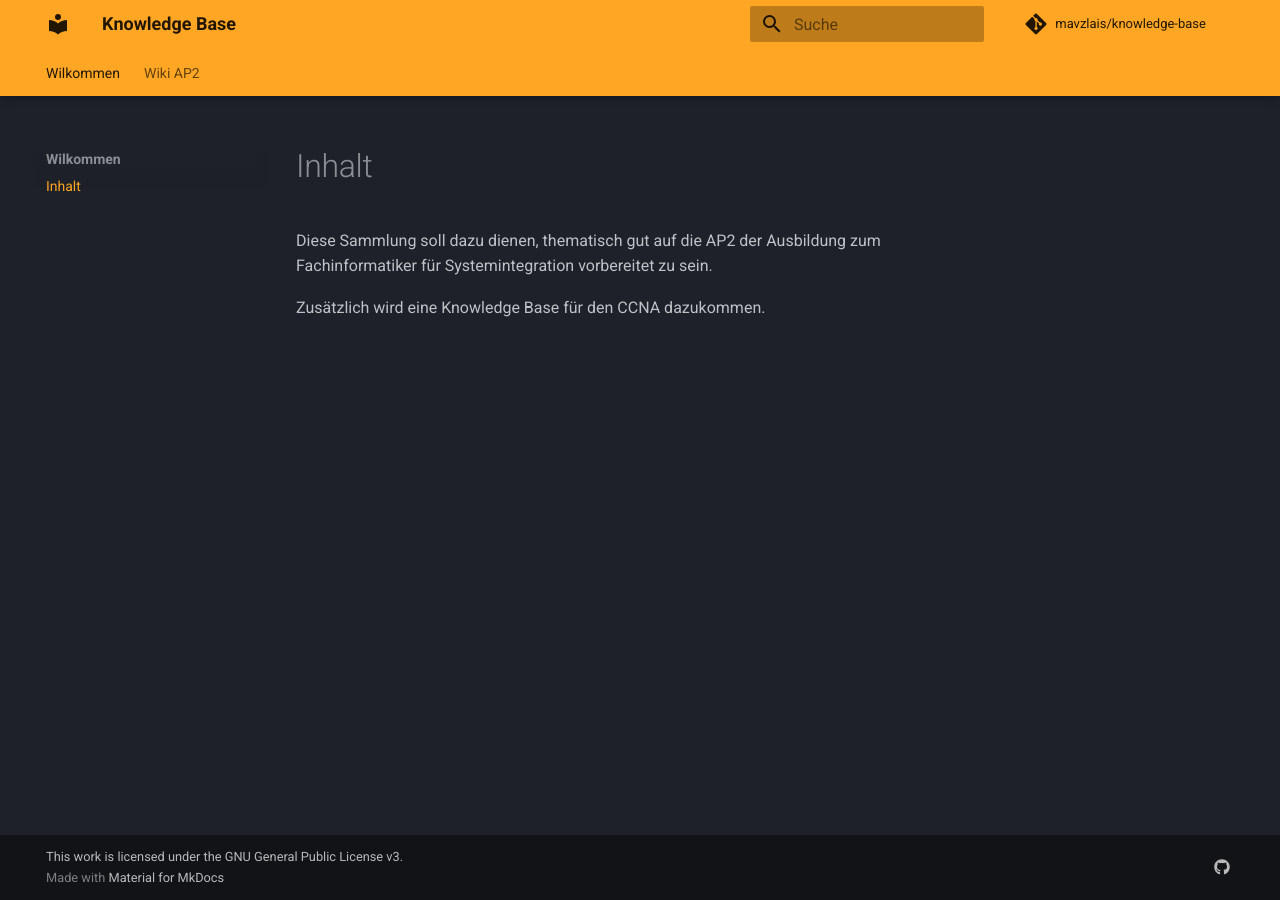
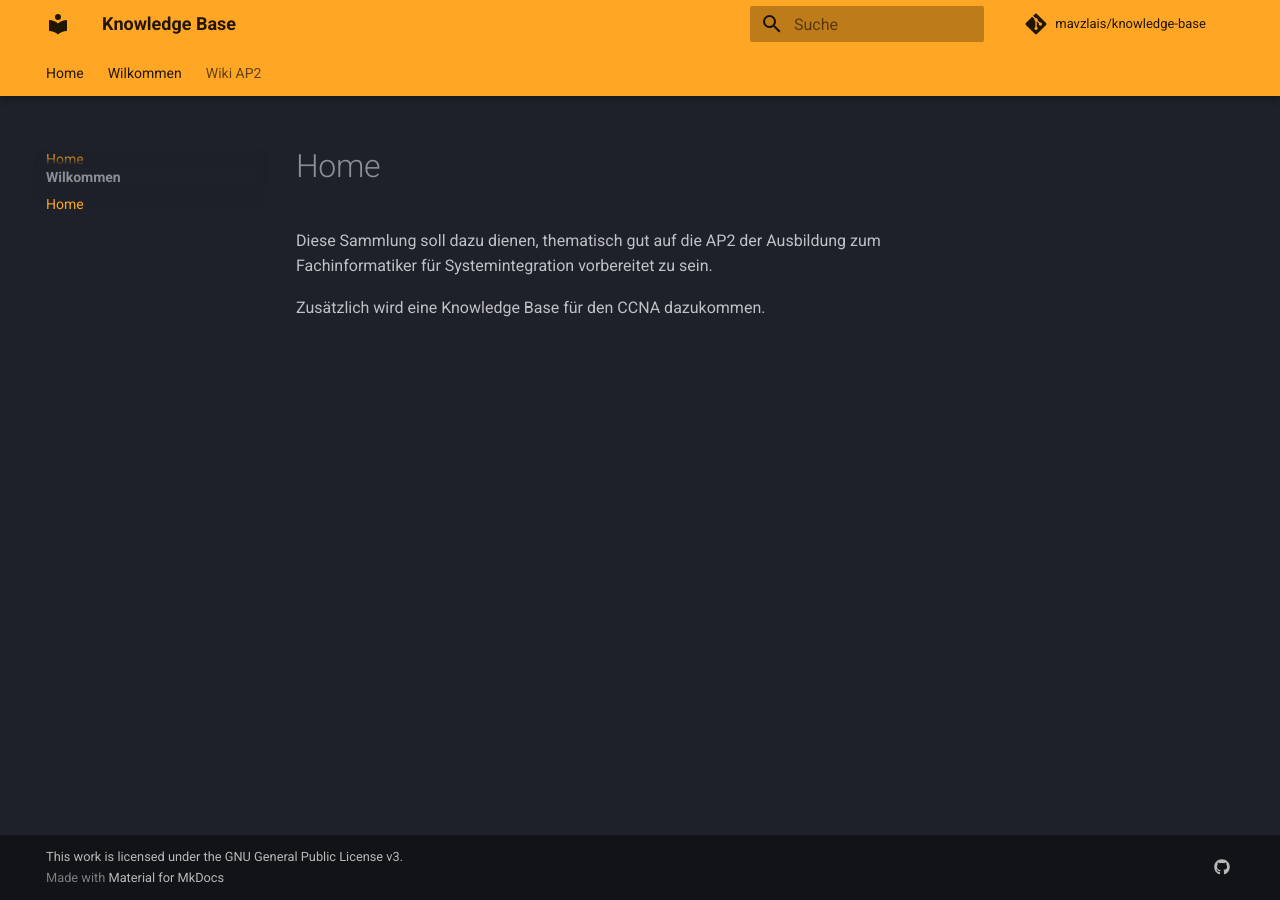
Before and after one commit to mavzlais/knowledge-base, an MkDocs documentation site: the page built from docs/01_willkommen/index.md, in a window 1280 px wide. Built offline with MkDocs 1.6.1 and Material for MkDocs 9.7.7, drawn with Linux system fonts in a browser that asks for light colours; comment, search, counter and statistics services are not loaded; some of the changed lines change nothing that is shown.

Commit message:
07.04.2025 11:46:33, mavzlais: Testing different root folder

```diff
--- a/mkdocs.yml
+++ b/mkdocs.yml
@@ -38,6 +38,7 @@ repo_url: https://github.com/mavzlais/knowledge-base
 repo_name: mavzlais/knowledge-base
 
 nav:
+  - Home: 01_willkommen/index.md
   - Wilkommen:
     - Inhalt:  01_willkommen/index.md
 
```
